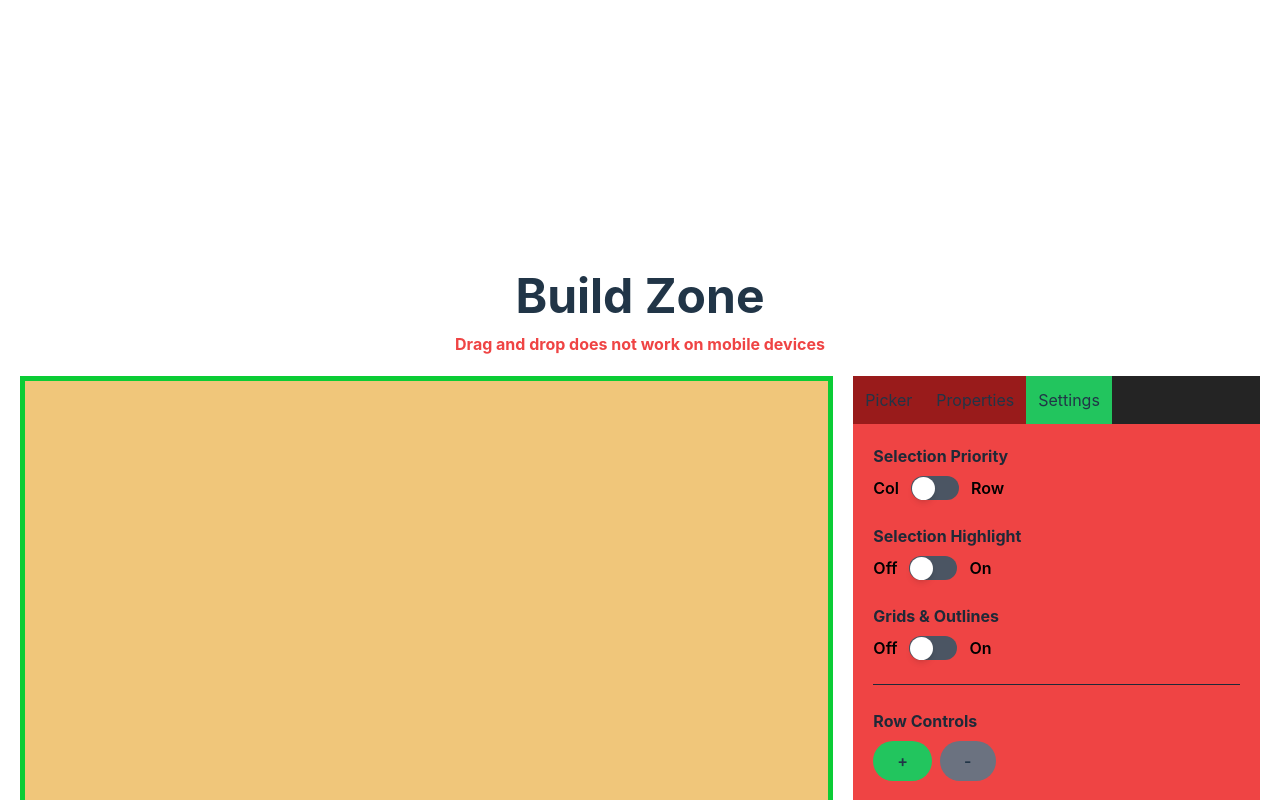
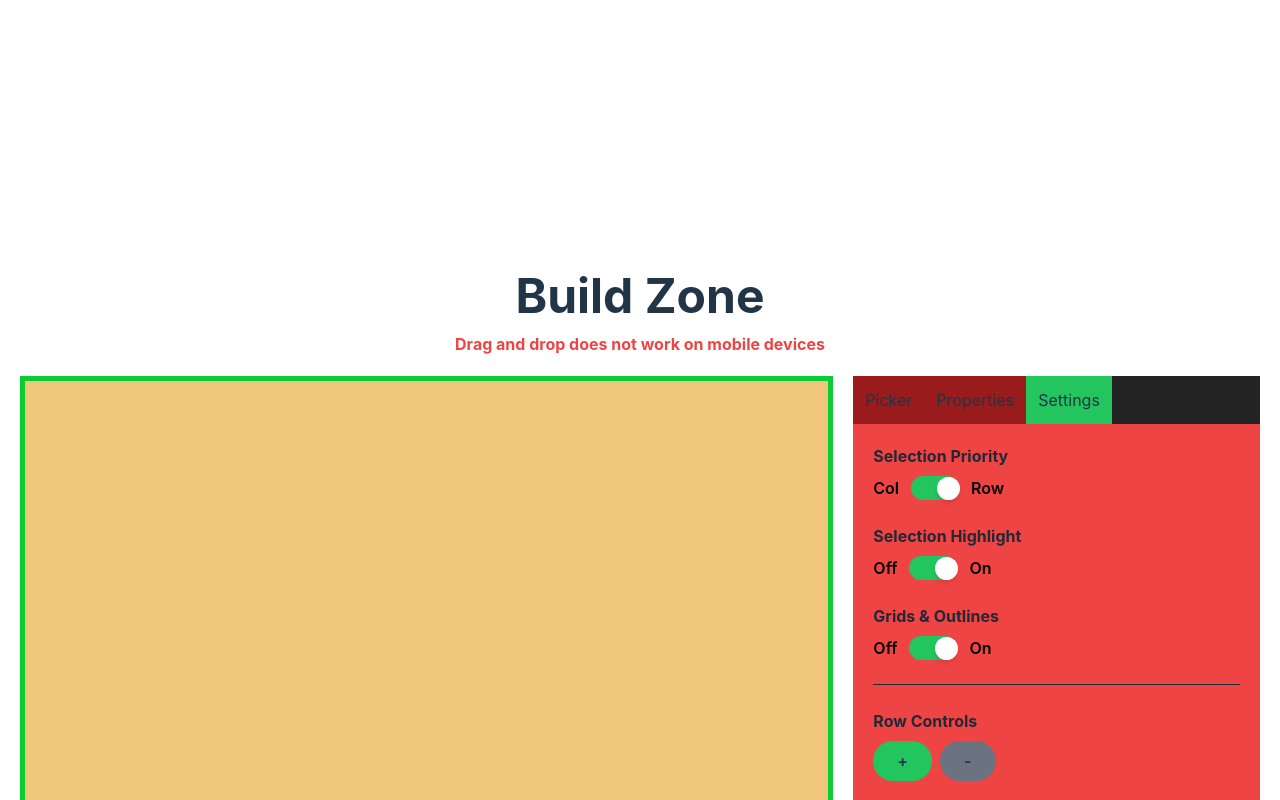
Before and after one commit to Metalax0/resume-builder, a React (Vite) app: page / in a window 1280 px wide. Both pictures are taken after a click on the button "Settings". Shown: the part 602-1402 px from the top of the page. Built offline with nearby package versions, Linux system fonts and the light colour scheme; the HTML template or start-up script is replaced by a standard one.

Commit message:
SettingsTab/ change toggle bttn functionality and implemented selection highlight toggle

```diff
--- a/src/App.tsx
+++ b/src/App.tsx
@@ -1,17 +1,17 @@
 import { Landing } from "./components/sections/hero";
 import { Builder } from "./components/sections/builder";
-import { DragDropProvider } from "./components/context/dragDropContext";
+import { StageProvider } from "./components/context/stageContext";
 import { SettingsProvider } from "./components/context/settingsContext";
 
 function App() {
     return (
         <div className="w-full h-full">
-            <DragDropProvider>
+            <StageProvider>
                 <SettingsProvider>
                     <Landing />
                     <Builder />
                 </SettingsProvider>
-            </DragDropProvider>
+            </StageProvider>
         </div>
     );
 }
--- a/src/components/atoms/toggle-switch/index.tsx
+++ b/src/components/atoms/toggle-switch/index.tsx
@@ -1,51 +1,18 @@
-// import { useState } from "react";
-
-// export interface ToggleSwitchPropsType {
-//     id: string;
-// }
-
-// export const ToggleSwitch = ({ id }: ToggleSwitchPropsType) => {
-//     const [isChecked, setIsChecked] = useState(false);
-
-//     return (
-//         <div className="relative w-12 h-6 m-4 select-none">
-//             <input
-//                 type="checkbox"
-//                 id={id}
-//                 className="sr-only"
-//                 checked={isChecked}
-//                 onChange={() => setIsChecked(!isChecked)}
-//             />
-//             <label
-//                 htmlFor={id}
-//                 className={`absolute top-0 left-0 w-full h-full rounded-full cursor-pointer transition-all duration-300 ease-in-out
-//             ${isChecked ? "bg-green-500" : "bg-gray-300"}
-//           `}
-//             />
-//             <span
-//                 className={`absolute top-[1px] left-[1px] w-[23px] h-[23px] rounded-full bg-white shadow-md transition-all duration-300 ease-in-out pointer-events-none
-//             ${isChecked ? "translate-x-[25px]" : ""}
-//           `}
-//             />
-//         </div>
-//     );
-// };
-
-import { useState } from "react";
-
 export interface ToggleSwitchPropsType {
     id: string;
     labelOn: string;
     labelOff: string;
+    isToggled: boolean;
+    action: () => void;
 }
 
 export const ToggleSwitch = ({
     id,
     labelOn,
     labelOff,
+    isToggled,
+    action,
 }: ToggleSwitchPropsType) => {
-    const [isChecked, setIsChecked] = useState(false);
-
     return (
         <div className="relative flex items-center gap-1 space-x-2 m-0 select-non">
             <span className="text-black">{labelOff}</span>
@@ -55,17 +22,17 @@ export const ToggleSwitch = ({
                     type="checkbox"
                     id={id}
                     className="sr-only"
-                    checked={isChecked}
-                    onChange={() => setIsChecked(!isChecked)}
+                    checked={isToggled}
+                    onChange={action}
                 />
                 <label
                     htmlFor={id}
                     className={`absolute top-0 left-0 w-full h-full rounded-full cursor-pointer transition-all duration-300 ease-in-out
-                    ${isChecked ? "bg-green-500" : "bg-gray-600"}`}
+                    ${isToggled ? "bg-green-500" : "bg-gray-600"}`}
                 />
                 <span
                     className={`absolute top-[1px] left-[1px] w-[23px] h-[23px] rounded-full bg-white shadow-md transition-all duration-300 ease-in-out pointer-events-none
-                    ${isChecked ? "translate-x-[25px]" : ""}`}
+                    ${isToggled ? "translate-x-[25px]" : ""}`}
                 />
             </div>
 
--- a/src/components/context/settingsContext.tsx
+++ b/src/components/context/settingsContext.tsx
@@ -23,10 +23,12 @@ export const SettingsProvider = ({ children }: SettingsProviderPropsType) => {
     );
 };
 
-export const useSettings = () => {
+export const useSettingsContext = () => {
     const context = useContext(SettingsContext);
     if (!context) {
-        throw new Error("useDragDrop must be used within a DragDropProvider");
+        throw new Error(
+            "useSettingsContext must be used within a SettingsProvider"
+        );
     }
     return context;
 };
--- a/src/components/context/dragDropContext.tsx
+++ b/src/components/context/stageContext.tsx
@@ -1,10 +1,10 @@
 import { createContext, useContext, ReactNode, useRef } from "react";
 
-interface DragDropProviderPropsType {
+interface StageContextProviderPropsType {
     children: ReactNode;
 }
 
-const DragDropContext = createContext<{
+const StageContext = createContext<{
     rowRef: React.RefObject<HTMLDivElement | null>;
     rowArrRef: React.RefObject<HTMLDivElement[]>;
     draggedElementRef: React.RefObject<HTMLElement | null>;
@@ -13,7 +13,7 @@ const DragDropContext = createContext<{
     setDraggedElement: (element: HTMLElement | null) => void;
 } | null>(null);
 
-export const DragDropProvider = ({ children }: DragDropProviderPropsType) => {
+export const StageProvider = ({ children }: StageContextProviderPropsType) => {
     const rowRef = useRef<null | HTMLDivElement>(null);
     const rowArrRef = useRef<HTMLDivElement[]>([]);
     const draggedElementRef = useRef<HTMLElement | null>(null);
@@ -31,7 +31,7 @@ export const DragDropProvider = ({ children }: DragDropProviderPropsType) => {
     };
 
     return (
-        <DragDropContext.Provider
+        <StageContext.Provider
             value={{
                 rowRef,
                 rowArrRef,
@@ -42,14 +42,14 @@ export const DragDropProvider = ({ children }: DragDropProviderPropsType) => {
             }}
         >
             {children}
-        </DragDropContext.Provider>
+        </StageContext.Provider>
     );
 };
 
-export const useDragDrop = () => {
-    const context = useContext(DragDropContext);
+export const useStageContext = () => {
+    const context = useContext(StageContext);
     if (!context) {
-        throw new Error("useDragDrop must be used within a DragDropProvider");
+        throw new Error("StageContext must be used within a StageProvider");
     }
     return context;
 };
--- a/src/components/sections/tabs/index.tsx
+++ b/src/components/sections/tabs/index.tsx
@@ -5,13 +5,17 @@ import { SettingsTab } from "./settings";
 import { PropertiesTab } from "./properties";
 import { TabButtonCollection } from "../../molecules/tab-button-collection";
 import { useRowsAndColumns } from "../../../hooks/useRowsAndColumns";
-import { useDragDrop } from "../../context/dragDropContext";
+import { useStageContext } from "../../context/stageContext";
+import { useSettings } from "../../../hooks/useSettings";
+import { useSettingsContext } from "../../context/settingsContext";
 
 // display tabs selection (settings, properties and component picker)
 export const Tabs = () => {
     const [activeTab, setActiveTab] = useState<TabsEnum>(TabsEnum.picker);
+    const { setDraggedElement } = useStageContext();
+    const { settingsState } = useSettingsContext();
     const { drag } = useRowsAndColumns();
-    const { setDraggedElement } = useDragDrop();
+    const { manageSelectionHighlight } = useSettings();
 
     // Use Effect to re-attach event listeners on draggable components
     useEffect(() => {
@@ -36,6 +40,10 @@ export const Tabs = () => {
             });
         };
     }, [activeTab]);
+
+    useEffect(() => {
+        manageSelectionHighlight();
+    }, [manageSelectionHighlight, settingsState.showSelections]);
 
     const renderTab = () => {
         switch (activeTab) {
--- a/src/components/sections/tabs/settings/index.tsx
+++ b/src/components/sections/tabs/settings/index.tsx
@@ -1,7 +1,12 @@
 import { useRowsAndColumns } from "../../../../hooks/useRowsAndColumns";
 import { BttnTypeEnum } from "../../../../types/button";
+import {
+    SelectionPriorityEnumType,
+    SettingsReducerActions,
+} from "../../../../types/settingsReducer";
 import { Button } from "../../../atoms/button";
 import { ToggleSwitch } from "../../../atoms/toggle-switch";
+import { useSettingsContext } from "../../../context/settingsContext";
 
 export const SettingsTab = () => {
     const {
@@ -12,8 +17,24 @@ export const SettingsTab = () => {
         handleRemoveColumn,
     } = useRowsAndColumns();
 
+    const { settingsState, settingsDispatch } = useSettingsContext();
+
     const handleExportPDF = () => {
         alert("Comming Soon..");
+    };
+
+    const handleGridToggle = () => {
+        settingsDispatch({ type: SettingsReducerActions.toggleShowOutlines });
+    };
+
+    const handleSelectionHighlightToggle = () => {
+        settingsDispatch({ type: SettingsReducerActions.toggleShowSelections });
+    };
+
+    const handleSelectionPriority = () => {
+        settingsDispatch({
+            type: SettingsReducerActions.toggleSelectionPriority,
+        });
     };
 
     return (
@@ -23,7 +44,18 @@ export const SettingsTab = () => {
         >
             <div className="flex flex-col items-start gap-2">
                 <p className="text-gray-800 font-bold">Selection Priority</p>
-                <ToggleSwitch id="selection" labelOn={"Row"} labelOff={"Col"} />
+                <ToggleSwitch
+                    id="selection"
+                    labelOn={"Row"}
+                    labelOff={"Col"}
+                    isToggled={
+                        settingsState.selectionPriority ===
+                        SelectionPriorityEnumType.row
+                            ? true
+                            : false
+                    }
+                    action={handleSelectionPriority}
+                />
             </div>
 
             <div className="flex flex-col items-start gap-2">
@@ -32,12 +64,20 @@ export const SettingsTab = () => {
                     id="selection-highlight"
                     labelOn={"On"}
                     labelOff={"Off"}
+                    isToggled={settingsState.showSelections}
+                    action={handleSelectionHighlightToggle}
                 />
             </div>
 
             <div className="flex flex-col items-start gap-2">
                 <p className="text-gray-800 font-bold">Grids & Outlines</p>
-                <ToggleSwitch id="outlines" labelOn={"On"} labelOff={"Off"} />
+                <ToggleSwitch
+                    id="outlines"
+                    labelOn={"On"}
+                    labelOff={"Off"}
+                    isToggled={settingsState.showOutlines}
+                    action={handleGridToggle}
+                />
             </div>
 
             <hr className="w-full border-gray-800 border-px" />
--- a/src/hooks/useRowsAndColumns.tsx
+++ b/src/hooks/useRowsAndColumns.tsx
@@ -1,7 +1,8 @@
-import { useDragDrop } from "../components/context/dragDropContext";
+import { useStageContext } from "../components/context/stageContext";
 import { isTargetOccupied, isTargetValidDropZone } from "../util/dragAndDrop";
-import { useSettings } from "../components/context/settingsContext";
+import { useSettingsContext } from "../components/context/settingsContext";
 import { SettingsReducerActions } from "../types/settingsReducer";
+import { useSettings } from "./useSettings";
 
 // Custom hook for managing rows and columns
 export const useRowsAndColumns = () => {
@@ -12,9 +13,10 @@ export const useRowsAndColumns = () => {
         setRowRef,
         setRowArrRef,
         setDraggedElement,
-    } = useDragDrop();
+    } = useStageContext();
 
-    const { settingsState, settingsDispatch } = useSettings();
+    const { settingsState, settingsDispatch } = useSettingsContext();
+    const { manageSelectionHighlight } = useSettings();
     const { isAddBttnDisabled } = settingsState;
 
     // Helper function to update button states
@@ -85,7 +87,6 @@ export const useRowsAndColumns = () => {
 
         setRowRef(div);
         setRowArrRef([...(rowArrRef.current || []), div]);
-
         handleRowSelected(div);
         controlBttnDisable();
     };
@@ -119,7 +120,9 @@ export const useRowsAndColumns = () => {
         ) {
             document.getElementById("cv-main")?.removeChild(rowRef.current);
             setRowArrRef(
-                rowArrRef.current.filter((row) => row !== rowRef.current)
+                rowArrRef.current.filter(
+                    (row: HTMLDivElement) => row !== rowRef.current
+                )
             );
             setRowRef(rowArrRef.current[rowArrRef.current.length - 1]);
             handleRowSelected(rowRef.current);
@@ -141,9 +144,8 @@ export const useRowsAndColumns = () => {
     };
 
     const handleRowSelected = (row: HTMLDivElement) => {
-        rowArrRef.current!.forEach((r) => r.classList.remove("active-row"));
         setRowRef(row);
-        rowRef.current!.classList.add("active-row");
+        manageSelectionHighlight();
         controlBttnDisable();
     };
 
--- /dev/null
+++ b/src/hooks/useSettings.ts
@@ -0,0 +1,18 @@
+import { useSettingsContext } from "../components/context/settingsContext";
+import { useStageContext } from "../components/context/stageContext";
+
+export const useSettings = () => {
+    const { rowRef, rowArrRef } = useStageContext();
+    const { settingsState } = useSettingsContext();
+
+    const manageSelectionHighlight = () => {
+        if (rowArrRef.current && rowArrRef.current.length != 0) {
+            rowArrRef.current!.forEach((r) => r.classList.remove("active-row"));
+        }
+        if (rowRef.current && settingsState.showSelections) {
+            rowRef.current!.classList.add("active-row");
+        }
+    };
+
+    return { manageSelectionHighlight };
+};
--- a/src/state-management/settingsReducer.ts
+++ b/src/state-management/settingsReducer.ts
@@ -20,7 +20,7 @@ export const settingsReducer = (
     action: SettingsActionType
 ) => {
     const {
-        updateSelectionPriority,
+        toggleSelectionPriority,
         toggleShowOutlines,
         toggleShowSelections,
         isRowRemoveBttnDisabled,
@@ -28,10 +28,13 @@ export const settingsReducer = (
     } = SettingsReducerActions;
 
     switch (action.type) {
-        case updateSelectionPriority:
+        case toggleSelectionPriority:
             return {
                 ...state,
-                selectionPriority: action.value,
+                selectionPriority:
+                    state.selectionPriority === SelectionPriorityEnumType.row
+                        ? SelectionPriorityEnumType.col
+                        : SelectionPriorityEnumType.row,
             };
 
         case toggleShowOutlines:
--- a/src/types/settingsReducer.ts
+++ b/src/types/settingsReducer.ts
@@ -1,6 +1,6 @@
 // Settings
 export enum SettingsReducerActions {
-    updateSelectionPriority,
+    toggleSelectionPriority,
     toggleShowOutlines,
     toggleShowSelections,
     isRowRemoveBttnDisabled,
@@ -8,7 +8,7 @@ export enum SettingsReducerActions {
 }
 
 export type SettingsActionType =
-    | UpdateSelectionPriorityAction
+    | ToggleSelectionPriorityAction
     | ToggleShowOutlinesAction
     | ToggleShowSelectionsAction
     | IsRowRemoveBttnDisabled
@@ -27,12 +27,11 @@ export interface SettingsStateType {
 // Settings / Selection Priority
 export enum SelectionPriorityEnumType {
     row,
-    column,
+    col,
 }
 
-export interface UpdateSelectionPriorityAction {
-    type: SettingsReducerActions.updateSelectionPriority;
-    value: SelectionPriorityEnumType;
+export interface ToggleSelectionPriorityAction {
+    type: SettingsReducerActions.toggleSelectionPriority;
 }
 
 // Settings / Show Outlines
```
